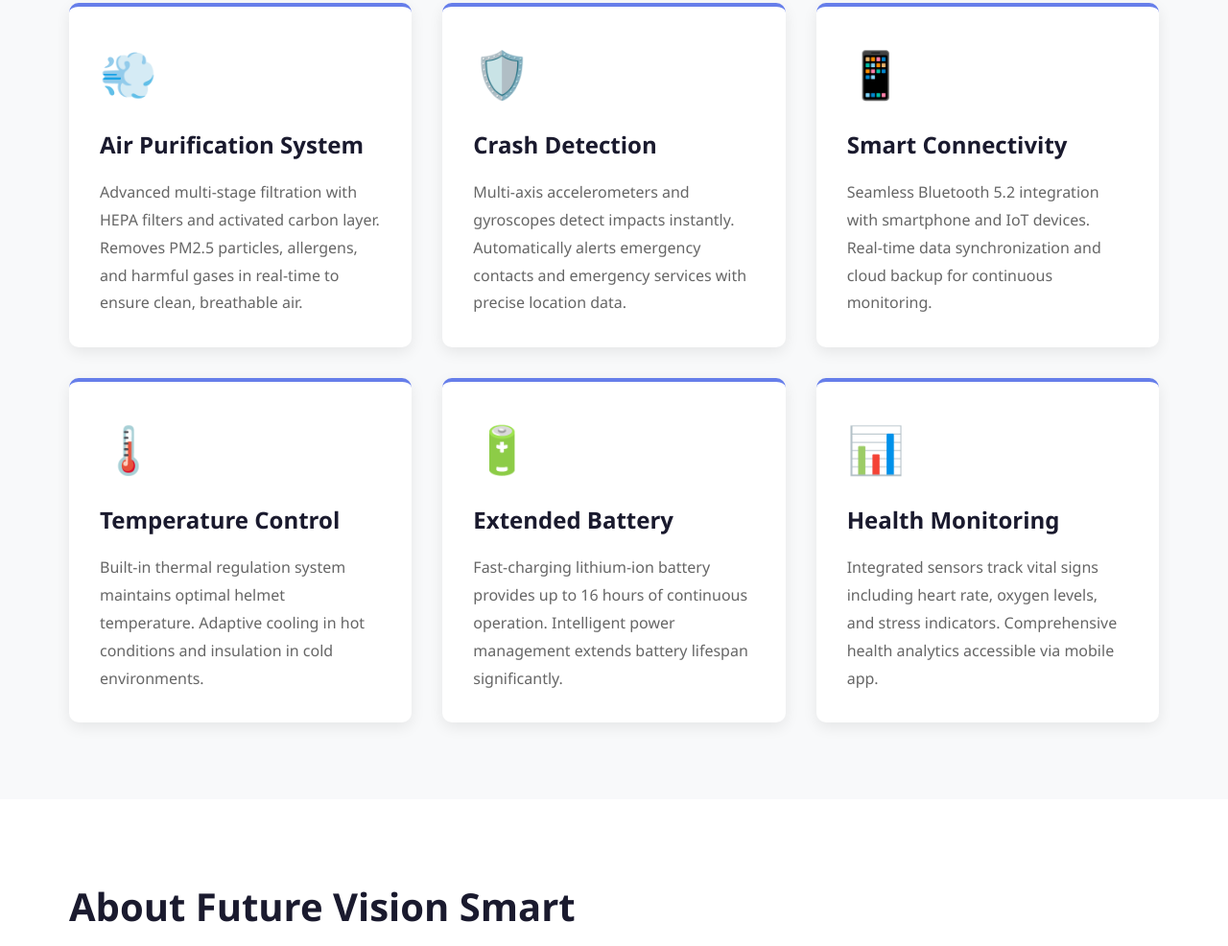
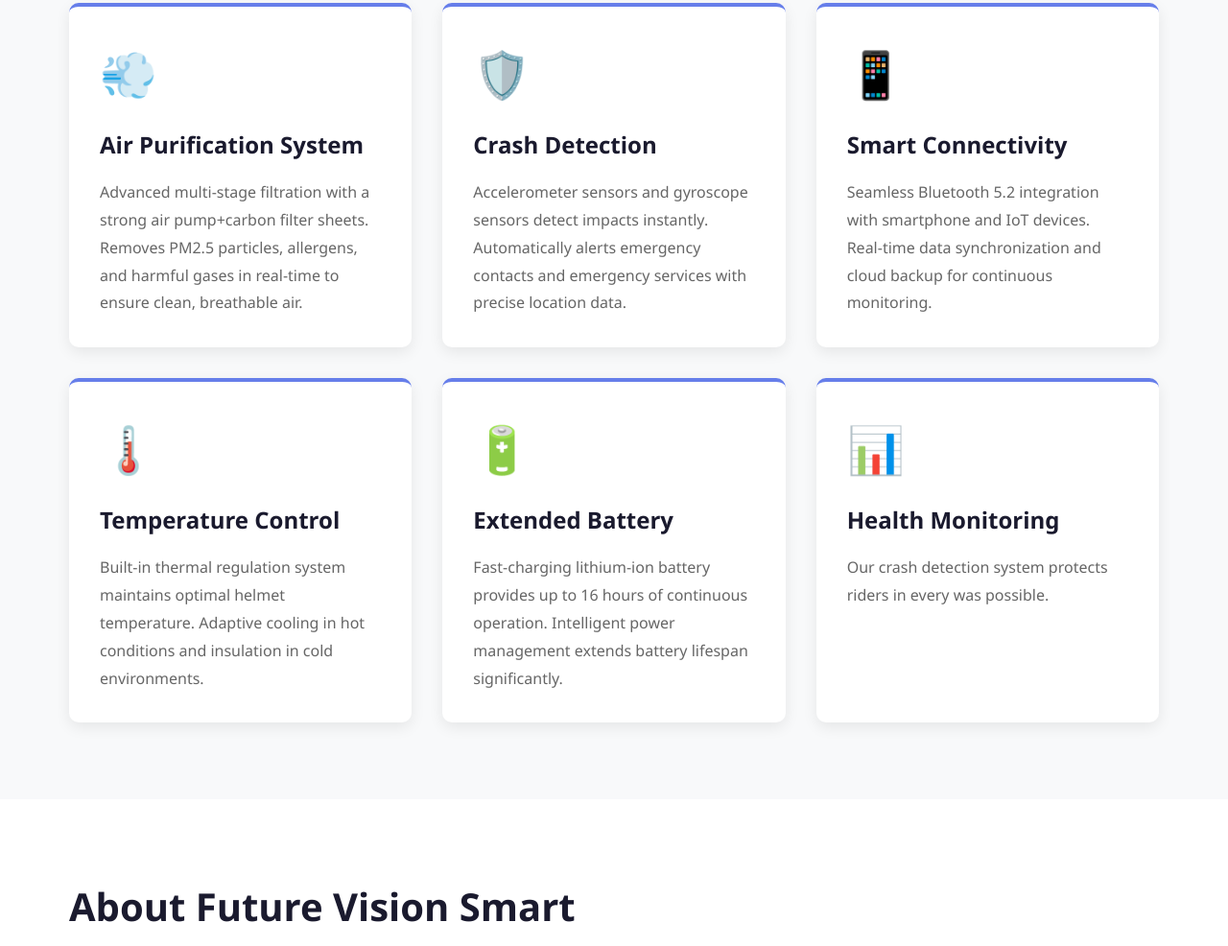
Before and after one commit to AMohammedZafar/Future-Vision, a plain HTML site: page index.html in a window 1280 px wide. Shown: the part 799-1785 px from the top of the page at 96% size. Drawn offline with Linux system fonts and the light colour scheme.

Commit message:
index.html

```diff
--- a/index.html
+++ b/index.html
@@ -358,12 +358,12 @@
                 <div class="feature-card">
                     <div class="feature-icon">💨</div>
                     <h3>Air Purification System</h3>
-                    <p>Advanced multi-stage filtration with HEPA filters and activated carbon layer. Removes PM2.5 particles, allergens, and harmful gases in real-time to ensure clean, breathable air.</p>
+                    <p>Advanced multi-stage filtration with a strong air pump+carbon filter sheets. Removes PM2.5 particles, allergens, and harmful gases in real-time to ensure clean, breathable air.</p>
                 </div>
                 <div class="feature-card">
                     <div class="feature-icon">🛡️</div>
                     <h3>Crash Detection</h3>
-                    <p>Multi-axis accelerometers and gyroscopes detect impacts instantly. Automatically alerts emergency contacts and emergency services with precise location data.</p>
+                    <p> Accelerometer sensors and gyroscope sensors detect impacts instantly. Automatically alerts emergency contacts and emergency services with precise location data.</p>
                 </div>
                 <div class="feature-card">
                     <div class="feature-icon">📱</div>
@@ -383,7 +383,7 @@
                 <div class="feature-card">
                     <div class="feature-icon">📊</div>
                     <h3>Health Monitoring</h3>
-                    <p>Integrated sensors track vital signs including heart rate, oxygen levels, and stress indicators. Comprehensive health analytics accessible via mobile app.</p>
+                    <p>Our crash detection system protects riders in every was possible.</p>
                 </div>
             </div>
         </div>
```
